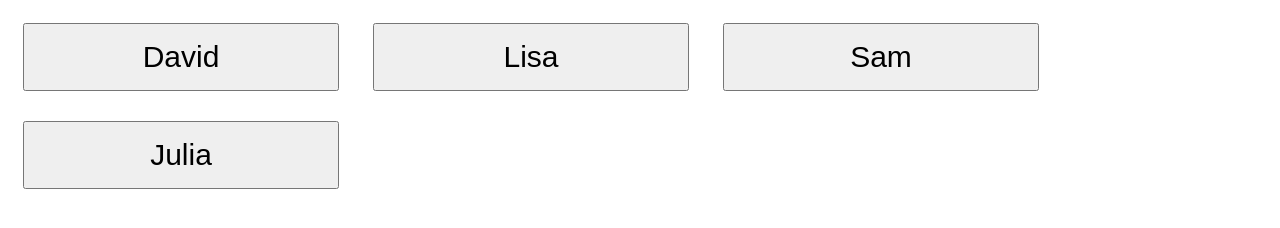
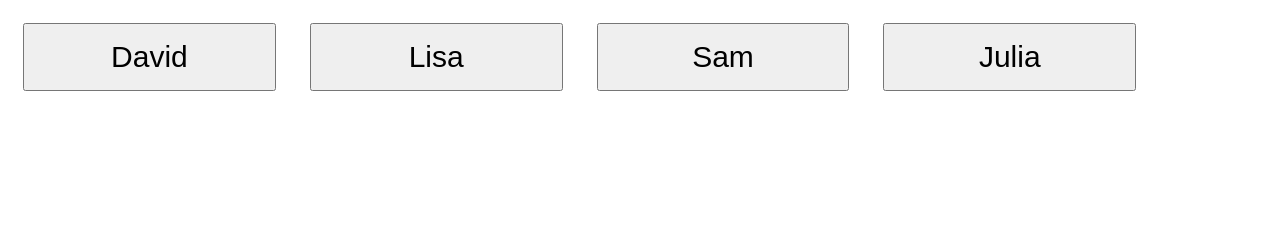
Before and after one commit to zcdev/who-ate-the-cookie-draft, a plain HTML site: page index.html in a window 1280 px wide. Drawn offline with Linux system fonts and the light colour scheme.

Commit message:
Update index.html

```diff
--- a/index.html
+++ b/index.html
@@ -2,7 +2,7 @@
 <html lang="en">
 	<head>
 	<style>
-		button {width: 25%; font-size: 30px; padding: 15px; margin: 15px;}
+		button {width: 20%; font-size: 30px; padding: 15px; margin: 15px;}
 	</style>
 	</head>
 <body>
```
